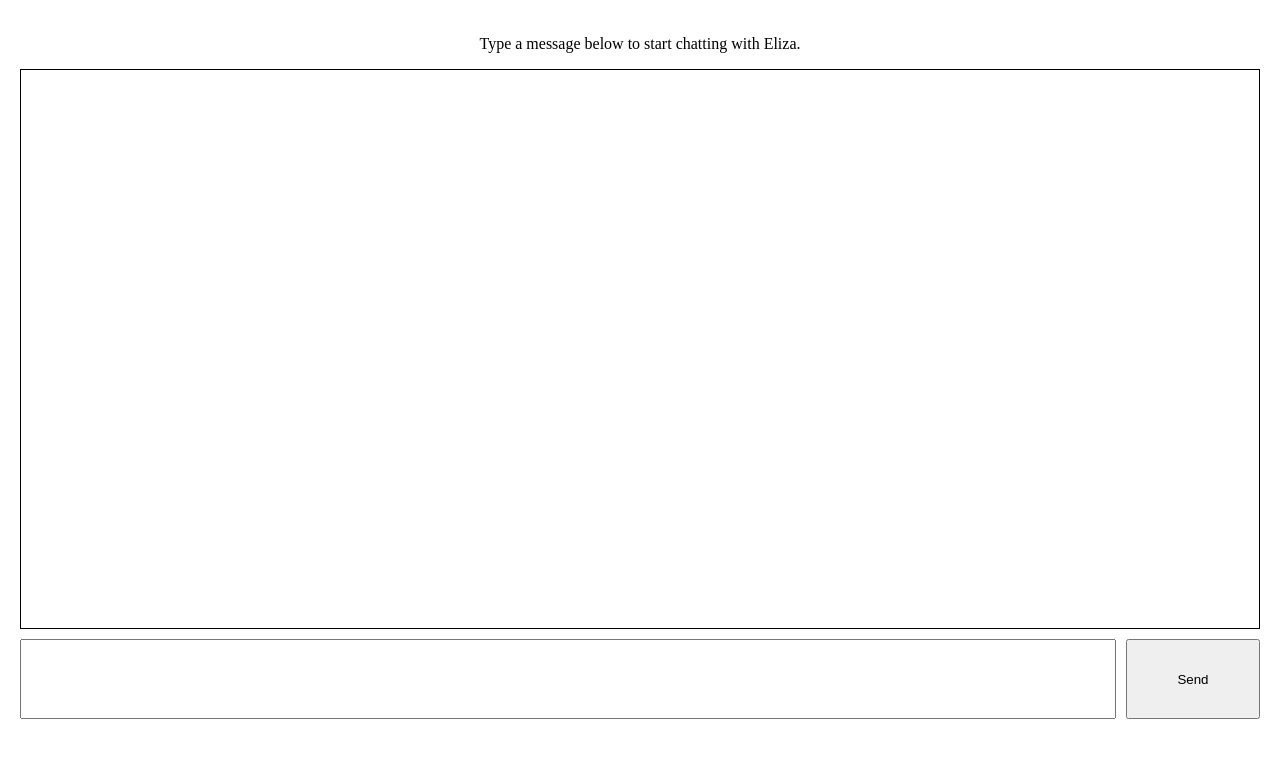
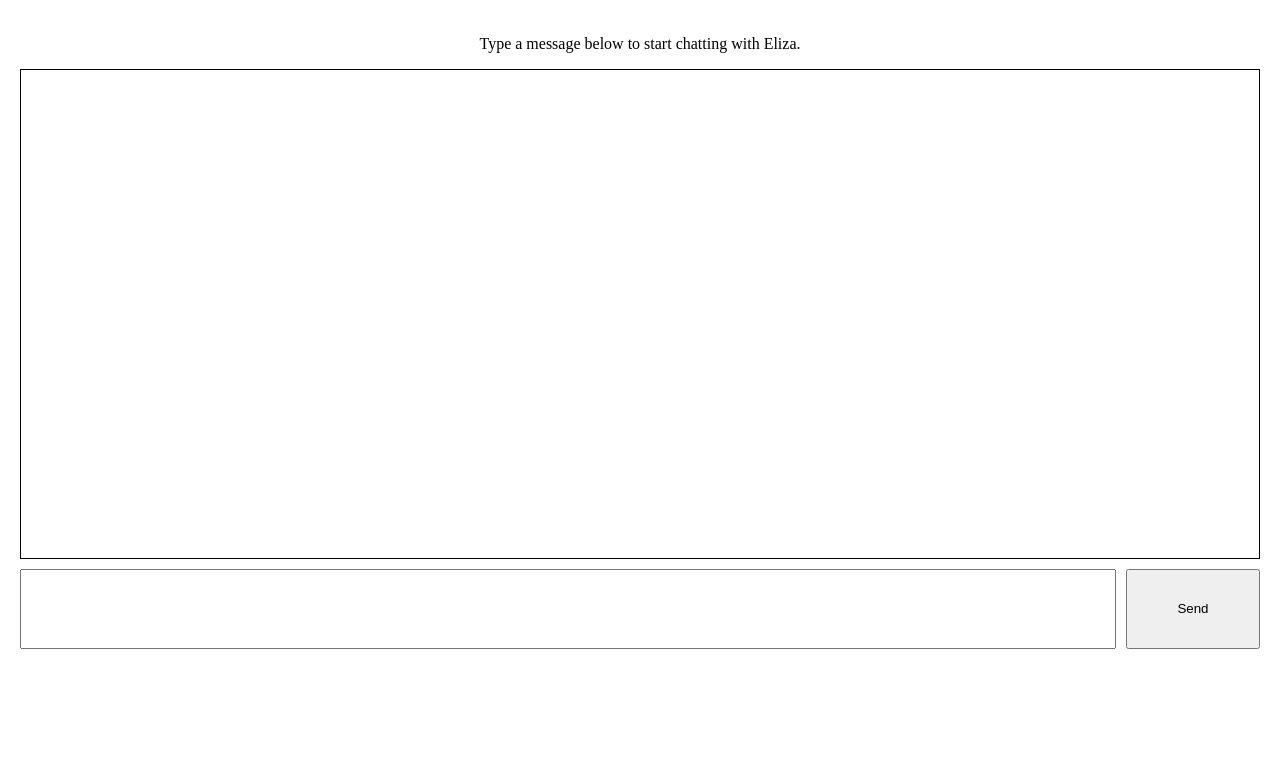
Before and after one commit to Ryano2022/ATU-Year-4-Emerging-Technologies, a plain HTML site: page eliza/index.html in a window 1280 px wide. Shown: the part 81-838 px from the top of the page. Drawn offline with Linux system fonts and the light colour scheme.

Commit message:
Fixed the chat history box becoming bigger instead of scrolling.

```diff
--- a/eliza/eliza.js
+++ b/eliza/eliza.js
@@ -11,6 +11,7 @@ document.addEventListener('DOMContentLoaded', () => {
             const messageDiv = document.createElement('div');
             messageDiv.innerHTML = "<b>You:</b> " + message;
             messageHistory.appendChild(messageDiv);
+            messageHistory.scrollTop = messageHistory.scrollHeight; // Auto-scroll to bottom
             input.value = '';
         }
     });
--- a/eliza/styles.css
+++ b/eliza/styles.css
@@ -1,3 +1,5 @@
+/* Styling was done by GitHub copilot.  */
+
 .no-scroll {
   overflow: hidden;
 }
@@ -15,14 +17,16 @@
   display: flex;
   flex-direction: column;
   flex-grow: 1;
+  max-height: calc(100vh - 200px);
 }
 
 .message-history {
   border: 1px solid black;
   flex-grow: 1;
-  overflow-y: scroll;
+  overflow-y: auto;
   margin-bottom: 10px;
   padding: 15px;
+  height: 0;
 }
 
 .message-history div {
```
